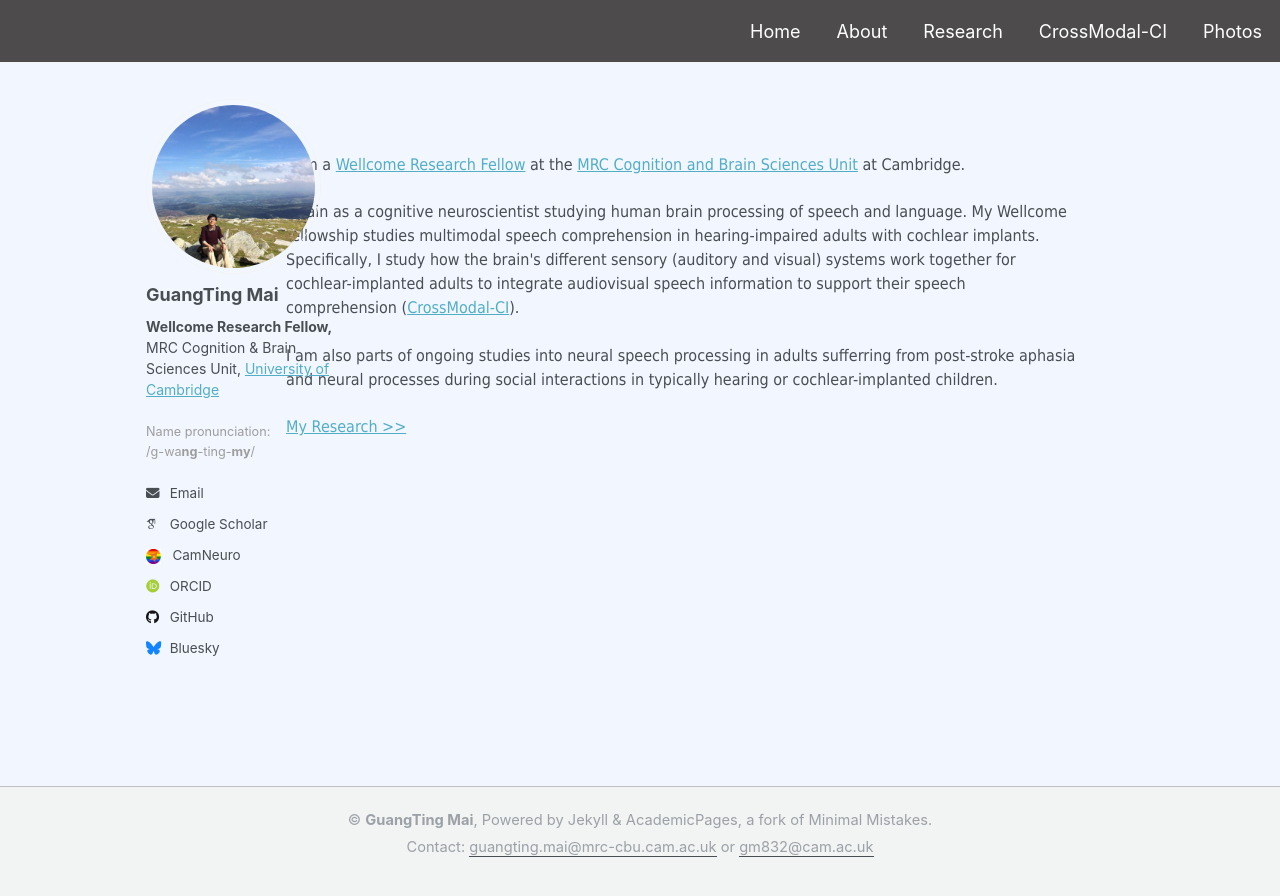
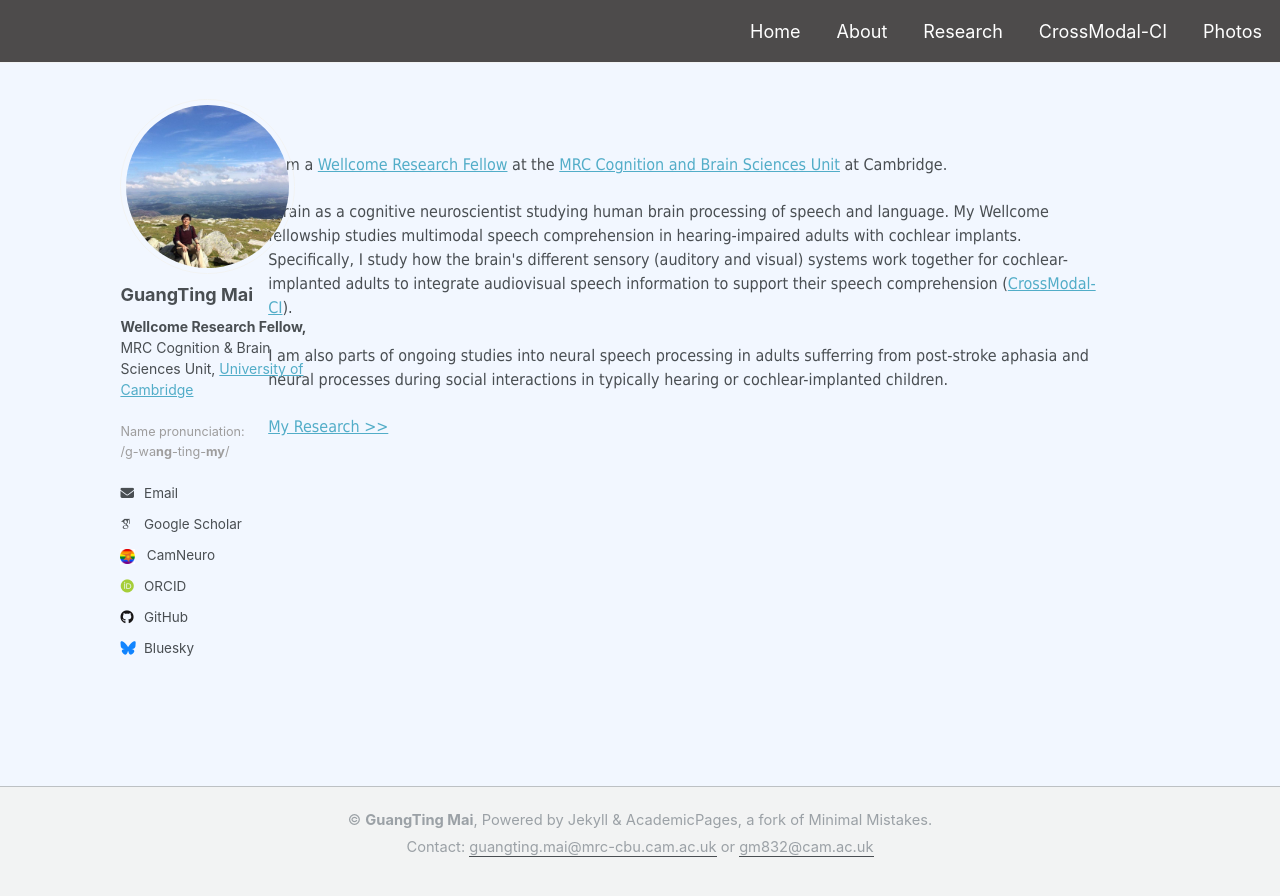
Before and after one commit to guangtingmai/guangtingmai.github.io, a Jekyll site: the page built from _pages/readme.html, in a window 1280 px wide. Shown: the top 896 px of the page. Built offline with Jekyll 4.4.1, drawn with Linux system fonts in a browser that asks for light colours; some web fonts are replaced.

Commit message:
Update custom.scss

```diff
--- a/_sass/custom.scss
+++ b/_sass/custom.scss
@@ -40,7 +40,7 @@ nav a:hover,
 
 #main {
   max-width: 100% !important;
-  width: 80% !important;
+  width: 84% !important;
   padding-left: 1rem !important;
   padding-right: 4rem !important;
 }
```
